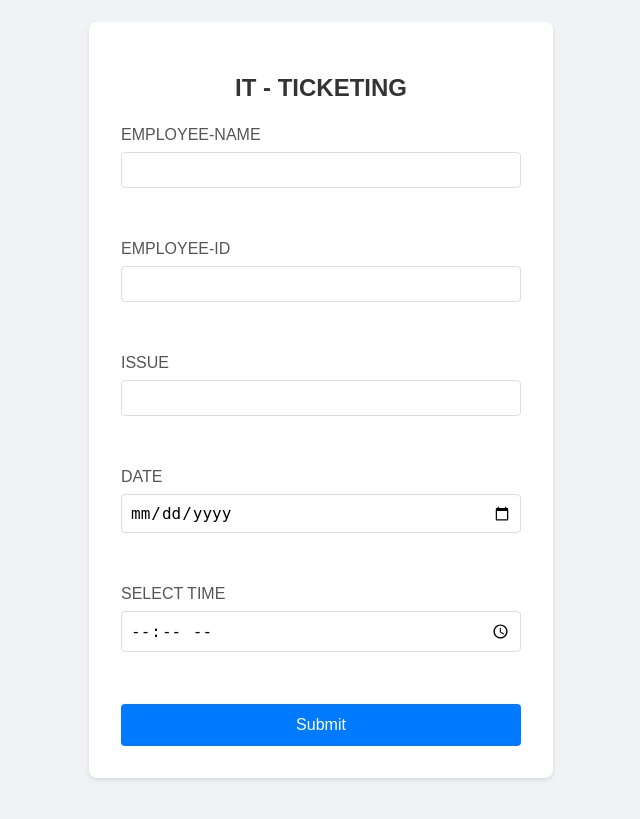
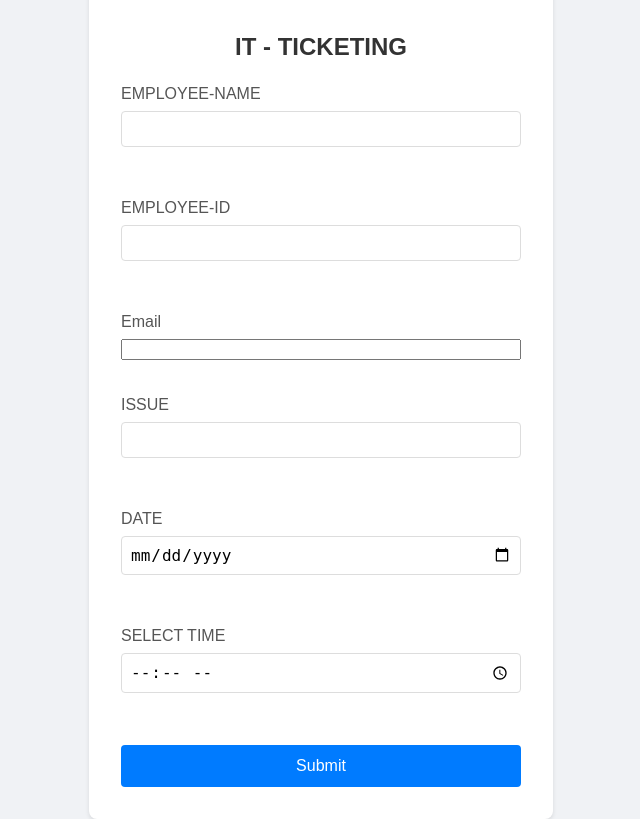
Before and after one commit to yogeshwar-2004y/vista-ticketing, a Flask app: page /employee in a window 1280 px wide. Shown: the whole page, without its empty margins (319-959 px from the left). Before the commit the page ends 780 px from the top, so only its background shows below. Run offline with Flask 3, Linux system fonts and the light colour scheme.

Commit message:
Update employee.html

```diff
--- a/templates/employee.html
+++ b/templates/employee.html
@@ -13,12 +13,18 @@
             const edate = document.getElementById('edate').value;
             const etime = document.getElementById('etime').value;
 
-         if (!fname || !eid || !eiss || !edate || !etime) {
-              alert('All fields are required!');
-              return false;
-              }
-           return true;
+            if (!fname || !eid || !eiss || !edate || !etime) {
+                alert('All fields are required!');
+                return false;
+            }
+            return true;
         }
+
+        document.addEventListener('DOMContentLoaded', function() {
+            const container = document.querySelector('.container');
+            container.style.opacity = '1';
+            container.style.transform = 'scale(1)';
+        });
     </script>
 </head>
 <body>
@@ -29,6 +35,8 @@
             <input type="text" id="fname" name="fname" required><br><br>
             <label for="eid">EMPLOYEE-ID</label>
             <input type="number" id="eid" name="eid" required><br><br>
+            <label for="email">Email</label>
+            <input type="email" id="email" name="email" required><br><br>
             <label for="eiss">ISSUE</label>
             <input type="text" id="eiss" name="eiss" required><br><br>
             <label for="edate">DATE</label>
```
